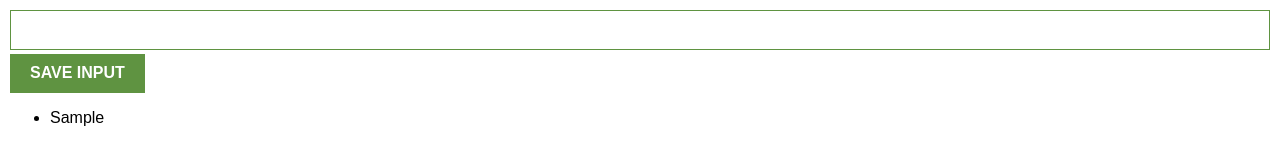
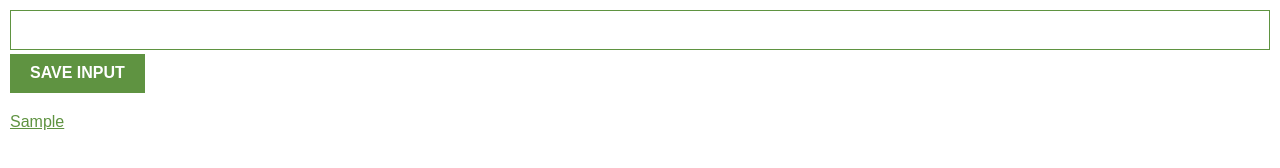
Before and after one commit to Ekansh-Gahlot/Chrome-Extension, a plain HTML site: page index.html in a window 1280 px wide. Both pictures are taken after typing "Sample" into the empty fields and a click on the button "SAVE INPUT". Drawn offline with nearby package versions, Linux system fonts and the light colour scheme.

Commit message:
Template string

```diff
--- a/index.css
+++ b/index.css
@@ -32,3 +32,20 @@ button {
     border: none;
 
 }
+
+ul{
+    margin-top: 20px;
+    padding-left: 0px;
+    list-style: none;
+}
+
+li{
+    margin-top: 5px;
+}
+
+
+/* Specify that the color is to be applied when anchor tag is only inside the list item (Not necessary in this project) */
+
+li a{
+    color: #5f9341;
+}
--- a/index.js
+++ b/index.js
@@ -15,12 +15,33 @@ function renderLeads(){
     for(let i = 0; i < myLeads.length;i++)
     {
         //First method to add HTML element
-        listItems += "<li>" + myLeads[i] + "</li>"
+        //listItems += "<li><a target = '_blank' href='" + myLeads[i] + "'>" + myLeads[i] + "</a></li>"
+        //console.log(listItems)
+
+
 
         //Second method to add HTML element
         /*const li = document.createElement("li")
         li.textContent = myLeads[i]
         ulEl.append(li)*/
+        // const li = document.createElement("li");
+        // const a = document.createElement("a");
+        // a.textContent = myLeads[i];
+        // a.href = myLeads[i]; // Assuming myLeads[i] contains the URL
+
+        // li.appendChild(a); // Append the anchor element to the list item
+        // ulEl.appendChild(li); // Append the list item to the unordered list
+
+
+        //USING TEMPLATE STRING TO SOLVE LISTITEMS LENGTH ISSUE MORE READABLE
+        listItems += `
+            <li>
+                <a target = '_blank' href='${myLeads[i]}'>
+                    ${myLeads[i]}
+                </a>
+            </li>
+        `
+
 
     }
 
```
